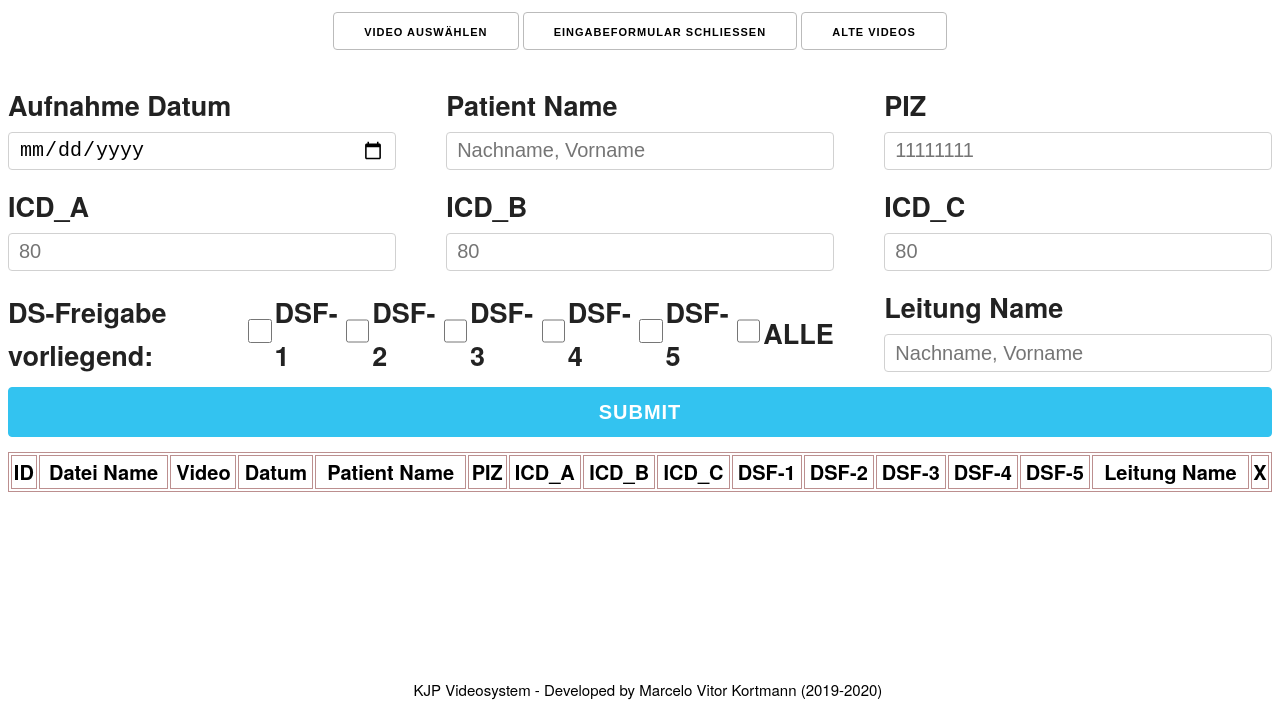
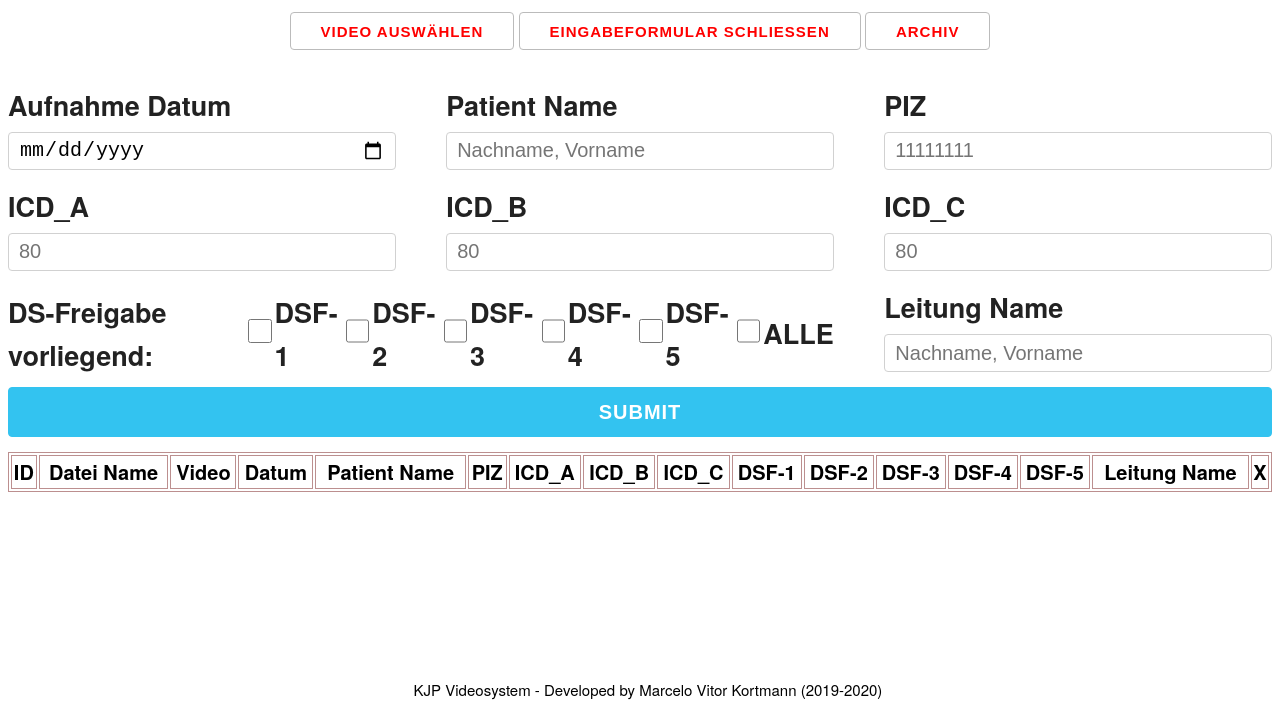
Before and after one commit to MKortmann/Video-Archive-2, a plain HTML site: page index.html in a window 1280 px wide. Shown: the part 98-800 px from the top of the page. Drawn offline with Linux system fonts and the light colour scheme; a script that the page names is missing.

Commit message:
style: restyling index.html

```diff
--- a/css/style.css
+++ b/css/style.css
@@ -41,7 +41,14 @@ h1 {
 }
 .link {
   text-decoration: none;
-  color: black
+  color: red;
+  font-size: 1em;
+}
+
+.link:hover,
+.link.a:hover {
+  color: black;
+  font-size: 1.2em;
 }
 
 .openClose {
--- a/index.html
+++ b/index.html
@@ -21,8 +21,8 @@
     <button class="loadTableFromJSON noDisplay">Load Videos From Table</button>
     <button class="openSelectVideoFile link">Video Auswählen</button>
     <button class="toggleContainer link">Eingabeformular schließen</button>
-    <button class="videoLinkOld">
-      <a href="" class="link">Alte Videos</a>
+    <button class="videoLinkOld link">
+      <a href="" class="link">Archiv</a>
     </button>
     <!-- <button class="runBat">Run Bat File</button>
   <button value="Launch Installer" onclick="window.open('http://127.0.0.1:8080/bat/run.txt')">openCMD</button> -->
```
Also changed, not shown: icons/sick2.png (deleted).
